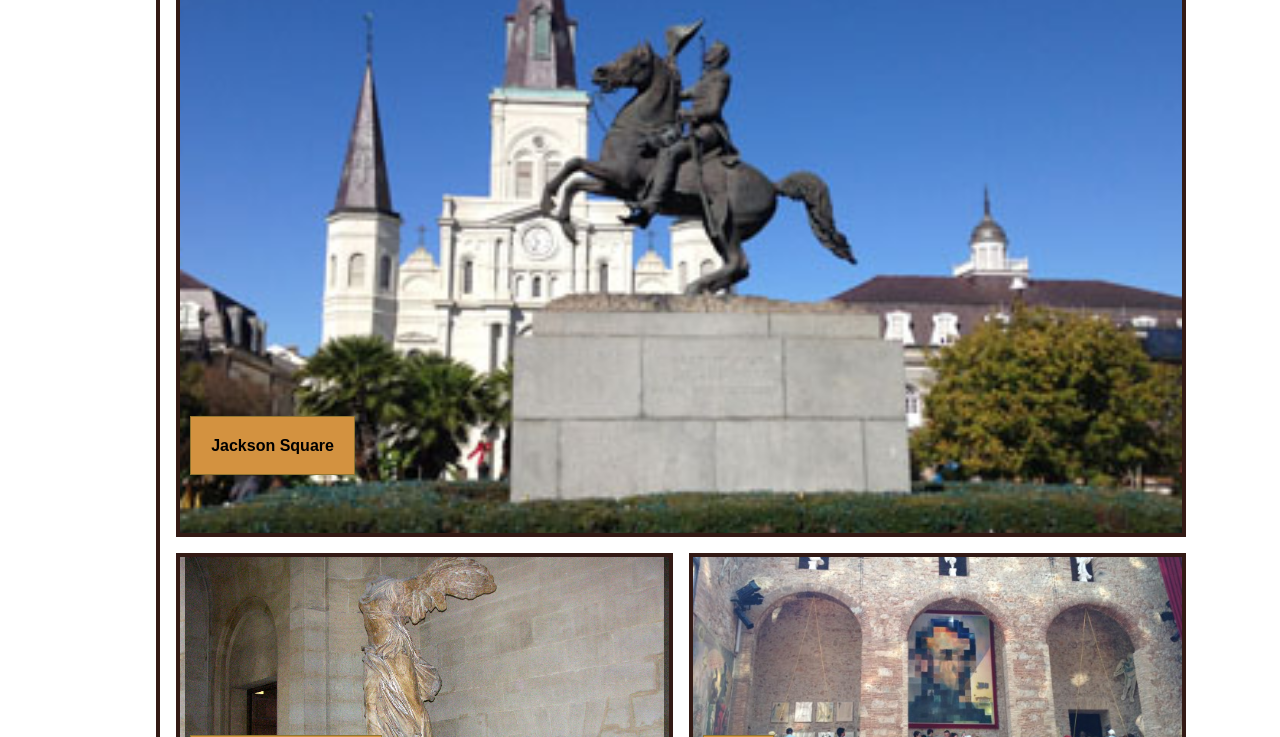
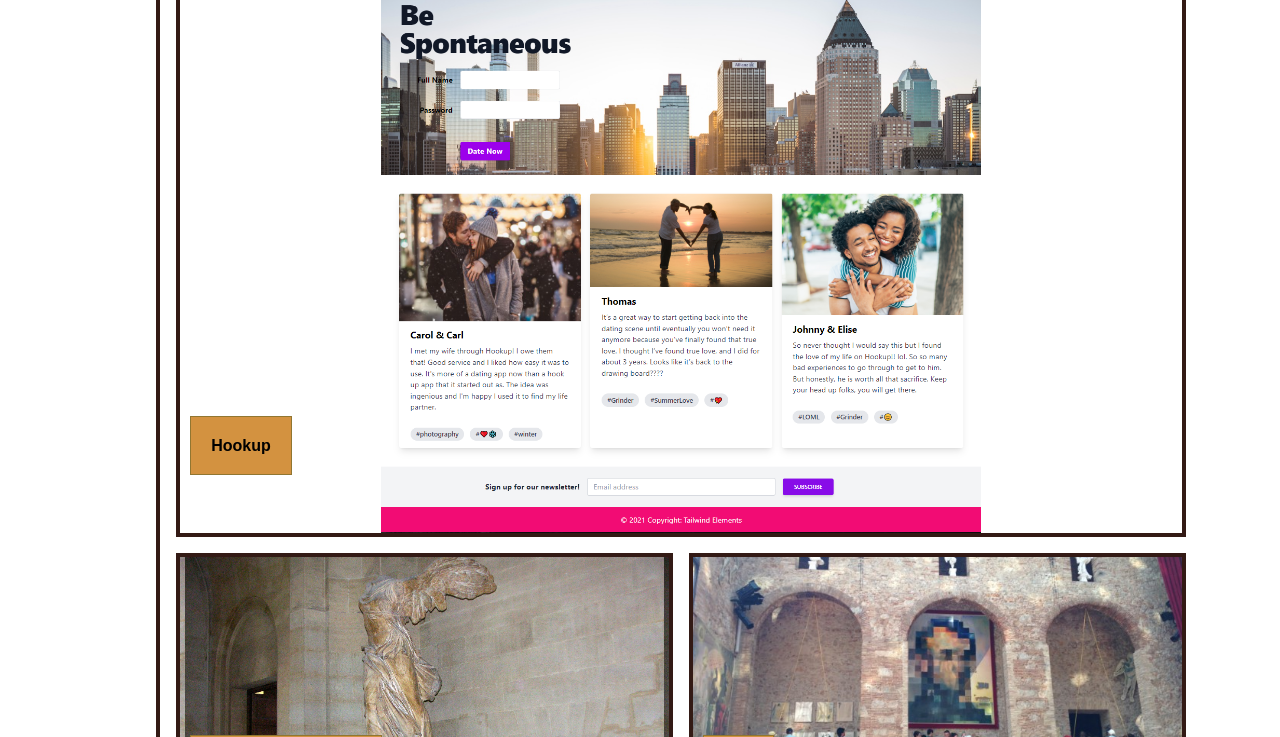
Before and after one commit to phaberle/portfolio, a plain HTML site: page index.html in a window 1280 px wide. Shown: the part 578-1315 px from the top of the page. Drawn offline with Linux system fonts and the light colour scheme.

Commit message:
updated portfolio page to include Project 1

```diff
--- a/assets/styles/style.css
+++ b/assets/styles/style.css
@@ -135,8 +135,9 @@ header nav ul li a:hover {
 }
 
 .work_grid>*:nth-child(1) {
-    background-image: url("../images/JacksonSquare.jpg");
-    background-size: 1300px;
+    background-image: url("../images/Hookup.png");
+    background-size: 600px;
+    background-repeat: no-repeat;
     background-position: center;
 }
 
--- a/index.html
+++ b/index.html
@@ -50,7 +50,7 @@
         </section>
         <div class="work_grid">
             <section class="big_box">
-                <span class="mini-caption">Jackson Square</span>
+                <span class="mini-caption">Hookup</span>
             </section>
             <section class="box">
                 <span class="mini-caption">Nike of Samothrace</span>
@@ -87,6 +87,9 @@
                 window.alert("Resume coming soon.");
             }
         )
+        document.querySelector(".big_box").addEventListener('click', function() {
+            window.location.href = "https://phaberle.github.io/Hookup/";
+        })
     </script>
 </body>
 
```
Also changed, not shown: assets/images/Hookup.png (added).
